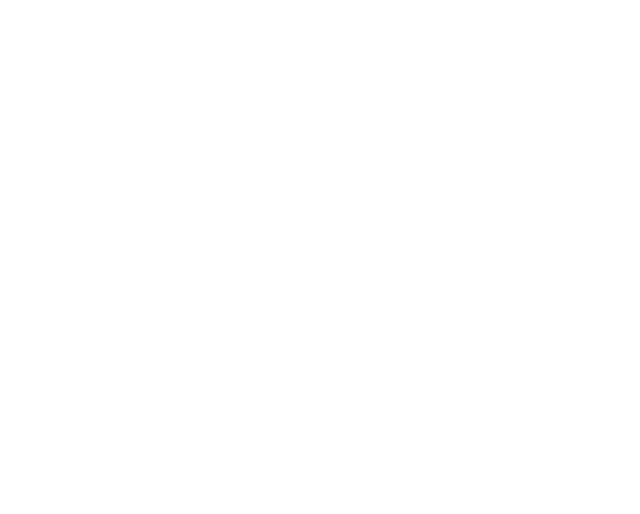
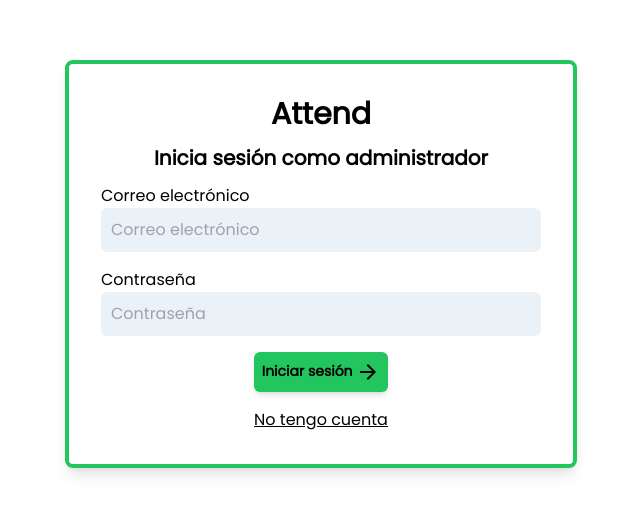
Before and after one commit to gabrielmj23/attend, a React (Vite) app: page /admin/login in a window 1280 px wide. Shown: the part 136-650 px from the top of the page, without its empty margins (319-959 px from the left). Built offline with nearby package versions, Linux system fonts and the light colour scheme.

Commit message:
Interfaz de login de administrador

```diff
--- a/package.json
+++ b/package.json
@@ -12,6 +12,7 @@
   "dependencies": {
     "@emotion/react": "^11.11.1",
     "@emotion/styled": "^11.11.0",
+    "@hookform/resolvers": "^3.3.2",
     "@mui/icons-material": "^5.14.13",
     "@mui/material": "^5.14.13",
     "firebase": "^10.5.0",
@@ -19,7 +20,8 @@
     "react": "^18.2.0",
     "react-dom": "^18.2.0",
     "react-hook-form": "^7.47.0",
-    "react-router-dom": "^6.16.0"
+    "react-router-dom": "^6.16.0",
+    "yup": "^1.3.2"
   },
   "devDependencies": {
     "@types/react": "^18.2.15",
--- /dev/null
+++ b/src/api/admin.js
@@ -0,0 +1,22 @@
+import { doc, getFirestore, setDoc } from "firebase/firestore";
+
+const db = getFirestore();
+
+/**
+ *
+ * @param {Object} admin
+ * @param {string} admin.id
+ * @param {string} admin.nombre
+ * @param {string} admin.correo
+ */
+export async function agregarAdmin({ id, nombre, correo }) {
+  try {
+    await setDoc(doc(db, "admins", id), {
+      nombre,
+      correo,
+    });
+  } catch (error) {
+    console.error(error);
+    throw new Error("Ocurrió un error al agregar el admin");
+  }
+}
--- /dev/null
+++ b/src/api/auth.js
@@ -0,0 +1,35 @@
+import { getFirestore, doc, getDoc } from "firebase/firestore";
+import {
+  signInWithEmailAndPassword,
+  createUserWithEmailAndPassword,
+  initializeAuth,
+  updateProfile,
+} from "firebase/auth";
+import { app } from "./firebase";
+import { createContext } from "react";
+import { agregarAdmin } from "./admin";
+
+const auth = initializeAuth(app);
+
+/**
+ *
+ * @param {Object} admin
+ * @param {string} admin.correo
+ * @param {string} admin.nombre
+ * @param {string} admin.password
+ */
+export async function signUpAdmin({ correo, nombre, password }) {
+  try {
+    // Guardar cuenta de admin
+    const creds = await createUserWithEmailAndPassword(auth, correo, password);
+    await updateProfile(creds.user, { displayName: nombre });
+    await agregarAdmin({ id: creds.user.uid, nombre, correo });
+    // Devolver datos de usuario
+    return {
+      user: auth.currentUser,
+    };
+  } catch (error) {
+    console.error(error);
+    throw new Error("Ocurrió un error al crear el usuario");
+  }
+}
--- a/src/components/Boton.jsx
+++ b/src/components/Boton.jsx
@@ -1,19 +1,38 @@
 import PropTypes from "prop-types";
 import { BOTONES_PRIMARIO } from "../constants/colores";
 
-function Boton({ texto, icono, tipo, color, sombra, type, onClick, textSize }) {
+function Boton({
+  texto,
+  icono,
+  tipo,
+  color,
+  sombra,
+  type,
+  onClick,
+  textSize,
+  disabled,
+}) {
   let classNames =
     "flex flex-row gap-2 rounded-md p-2 font-semibold hover:scale-105 active:scale-105 ";
   if (sombra) {
     classNames += " shadow-md ";
   }
   if (tipo === "primario") {
-    classNames += BOTONES_PRIMARIO[color];
+    if (disabled) {
+      classNames += BOTONES_PRIMARIO["gris"];
+    } else {
+      classNames += BOTONES_PRIMARIO[color];
+    }
   } else {
     classNames += " border-[#8c7027] border-[3px] text-[#8c7027] bg-slate-200";
   }
   return (
-    <button className={classNames} type={type || "button"} onClick={onClick}>
+    <button
+      className={classNames}
+      type={type || "button"}
+      onClick={onClick}
+      disabled={disabled}
+    >
       <span className={textSize ? textSize : "text-sm"}>
         {texto} {icono}
       </span>
@@ -28,8 +47,9 @@ Boton.propTypes = {
   color: PropTypes.oneOf(["amarillo", "azul", "verde", "gris"]).isRequired,
   sombra: PropTypes.bool,
   type: PropTypes.oneOf(["button", "submit"]),
-  onClick: PropTypes.func.isRequired,
+  onClick: PropTypes.func,
   textSize: PropTypes.oneOf(["text-sm", "text-xs"]),
+  disabled: PropTypes.bool,
 };
 
 export default Boton;
--- a/src/components/Input.jsx
+++ b/src/components/Input.jsx
@@ -1,6 +1,8 @@
 import PropTypes from "prop-types";
+import { forwardRef } from "react";
 
-function Input({ id, textoLabel, textoPlaceholder, type, icono }) {
+const Input = forwardRef(
+  ({ id, name, onChange, textoLabel, textoPlaceholder, type, icono }, ref) => {
     let classNames = "flex flex-row gap-2 rounded-md p-2";
 
     const estiloInput = {
@@ -24,22 +26,31 @@ function Input({ id, textoLabel, textoPlaceholder, type, icono }) {
         <label htmlFor={id}>{textoLabel}</label>
         <div className={classNames} style={estiloEtiquetaContenedor}>
           <input
+            id={id}
+            name={name}
+            onChange={onChange}
             type={type || "text"}
             style={estiloInput}
             placeholder={textoPlaceholder}
+            ref={ref}
           />
           {icono}
         </div>
       </div>
     );
-}
+  },
+);
 
 Input.propTypes = {
   id: PropTypes.string.isRequired,
+  name: PropTypes.string.isRequired,
+  onChange: PropTypes.func,
   textoLabel: PropTypes.string.isRequired,
   textoPlaceholder: PropTypes.string.isRequired,
   type: PropTypes.oneOf(["text", "password", "number"]),
   icono: PropTypes.element,
 };
 
+Input.displayName = "Input";
+
 export default Input;
--- a/src/routes/admin/LoginAdmin.jsx
+++ b/src/routes/admin/LoginAdmin.jsx
@@ -1,5 +1,87 @@
+import { useForm } from "react-hook-form";
+import { yupResolver } from "@hookform/resolvers/yup";
+import * as yup from "yup";
+import Input from "../../components/Input";
+import Boton from "../../components/Boton";
+import ArrowForwardIcon from "@mui/icons-material/ArrowForward";
+import { Link } from "react-router-dom";
+
+const adminSchema = yup.object().shape({
+  correo: yup
+    .string()
+    .required("El correo electrónico es requerido")
+    .email("El correo electrónico debe ser válido"),
+  password: yup.string().required("La contraseña es requerida"),
+});
+
 function LoginAdmin() {
+  const {
+    register,
+    handleSubmit,
+    formState: { errors },
+  } = useForm({ resolver: yupResolver(adminSchema) });
 
+  function onSubmit(data) {
+    console.log(data);
+  }
+
+  return (
+    <div className="flex h-screen flex-row items-center justify-center">
+      <div className="max-w-lg flex-1 flex-col gap-5 rounded-lg border-4 border-verde p-8 text-center shadow-lg">
+        <h1 className="mb-3 text-3xl font-bold">Attend</h1>
+        <h2 className="mb-3 text-xl font-semibold">
+          Inicia sesión como administrador
+        </h2>
+        <form
+          className="flex flex-col gap-4 text-start"
+          onSubmit={handleSubmit(onSubmit)}
+        >
+          <formgroup>
+            <Input
+              id="correo"
+              textoLabel="Correo electrónico"
+              textoPlaceholder="Correo electrónico"
+              {...register("correo", { required: true })}
+            />
+            {errors.correo?.message && (
+              <p role="alert" className="text-xs text-red-800">
+                {errors.correo?.message}
+              </p>
+            )}
+          </formgroup>
+          <formgroup>
+            <Input
+              id="password"
+              textoLabel="Contraseña"
+              textoPlaceholder="Contraseña"
+              type="password"
+              {...register("password", { required: true })}
+            />
+            {errors.password?.message && (
+              <p role="alert" className="text-xs text-red-800">
+                {errors.password?.message}
+              </p>
+            )}
+          </formgroup>
+          <div className="flex flex-row justify-center">
+            <Boton
+              texto="Iniciar sesión"
+              icono={<ArrowForwardIcon />}
+              tipo="primario"
+              color="verde"
+              sombra={true}
+              type="submit"
+            />
+          </div>
+          <div className="flex flex-row justify-center">
+            <Link to="/admin/signup" className="underline">
+              No tengo cuenta
+            </Link>
+          </div>
+        </form>
+      </div>
+    </div>
+  );
 }
 
 export default LoginAdmin;
--- a/src/routes/admin/SignUpAdmin.jsx
+++ b/src/routes/admin/SignUpAdmin.jsx
@@ -2,14 +2,37 @@ import Boton from "../../components/Boton";
 import Input from "../../components/Input";
 import ArrowForwardIcon from "@mui/icons-material/ArrowForward";
 import { useForm } from "react-hook-form";
+import * as yup from "yup";
+import { yupResolver } from "@hookform/resolvers/yup";
+import { Link } from "react-router-dom";
+
+// Esquema de validación de registro
+const adminSchema = yup.object().shape({
+  nombre: yup.string().required("Ingresa tu nombre"),
+  correo: yup
+    .string()
+    .email("Ingresa un correo válido")
+    .required("Ingresa tu correo"),
+  password: yup
+    .string()
+    .min(8, "La contraseña debe tener al menos 8 caracteres")
+    .required("Ingresa una contraseña"),
+  confirmacion: yup
+    .string()
+    .oneOf([yup.ref("password"), null], "Las contraseñas deben coincidir")
+    .required("Confirma tu contraseña"),
+});
 
 function SignUpAdmin() {
   const {
     register,
     handleSubmit,
-    watch,
     formState: { errors },
-  } = useForm();
+  } = useForm({ resolver: yupResolver(adminSchema) });
+
+  function onSubmit(data) {
+    console.log(data);
+  }
 
   return (
     <div className="flex h-screen flex-row items-center justify-center">
@@ -18,19 +41,37 @@ function SignUpAdmin() {
         <h2 className="mb-3 text-xl font-semibold">
           Crea tu cuenta de administrador
         </h2>
-        <form className="flex flex-col gap-4 text-start">
+        <form
+          className="flex flex-col gap-4 text-start"
+          onSubmit={handleSubmit(onSubmit)}
+        >
+          <formgroup>
             <Input
               id="nombre"
               textoLabel="Nombre completo"
               textoPlaceholder="Nombre completo"
               {...register("nombre", { required: true })}
             />
+            {errors.nombre?.message && (
+              <p role="alert" className="text-xs text-red-800">
+                {errors.nombre?.message}
+              </p>
+            )}
+          </formgroup>
+          <formgroup>
             <Input
               id="correo"
               textoLabel="Correo electrónico"
               textoPlaceholder="Correo electrónico"
               {...register("correo", { required: true })}
             />
+            {errors.correo?.message && (
+              <p role="alert" className="text-xs text-red-800">
+                {errors.correo?.message}
+              </p>
+            )}
+          </formgroup>
+          <formgroup>
             <Input
               id="password"
               textoLabel="Contraseña"
@@ -38,6 +79,13 @@ function SignUpAdmin() {
               type="password"
               {...register("password", { required: true })}
             />
+            {errors.password?.message && (
+              <p role="alert" className="text-xs text-red-800">
+                {errors.password?.message}
+              </p>
+            )}
+          </formgroup>
+          <formgroup>
             <Input
               id="confirmacion"
               textoLabel="Confirmación de la contraseña"
@@ -45,6 +93,12 @@ function SignUpAdmin() {
               type="password"
               {...register("confirmacion", { required: true })}
             />
+            {errors.confirmacion?.message && (
+              <p role="alert" className="text-xs text-red-800">
+                {errors.confirmacion?.message}
+              </p>
+            )}
+          </formgroup>
           <div className="flex flex-row justify-center">
             <Boton
               texto="Registrarte"
@@ -55,6 +109,11 @@ function SignUpAdmin() {
               type="submit"
             />
           </div>
+          <div className="flex flex-row justify-center">
+            <Link to="/admin/login" className="underline">
+              Ya tengo cuenta
+            </Link>
+          </div>
         </form>
       </div>
     </div>
```
Also changed, not shown: 1 other file (tests, documents, lock files or other folders). Lines whose indentation alone changed are shown as unchanged.
